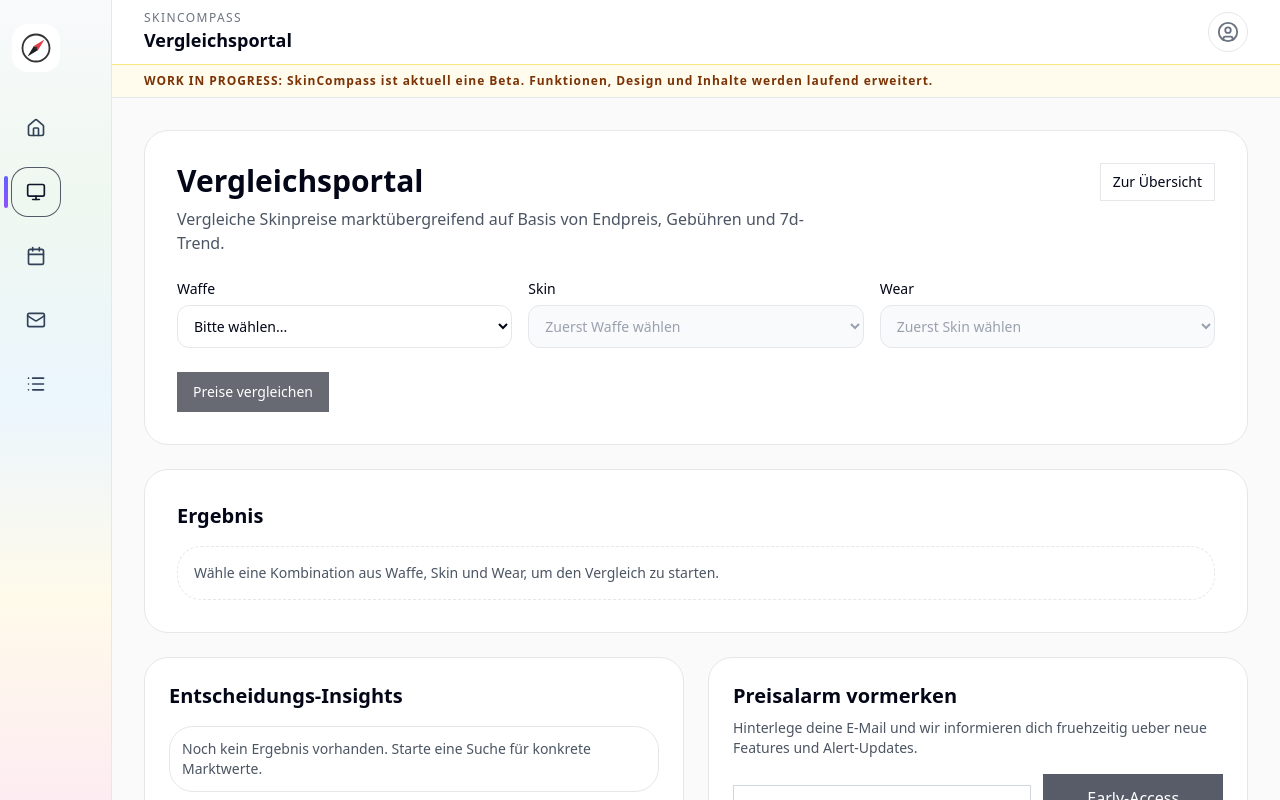
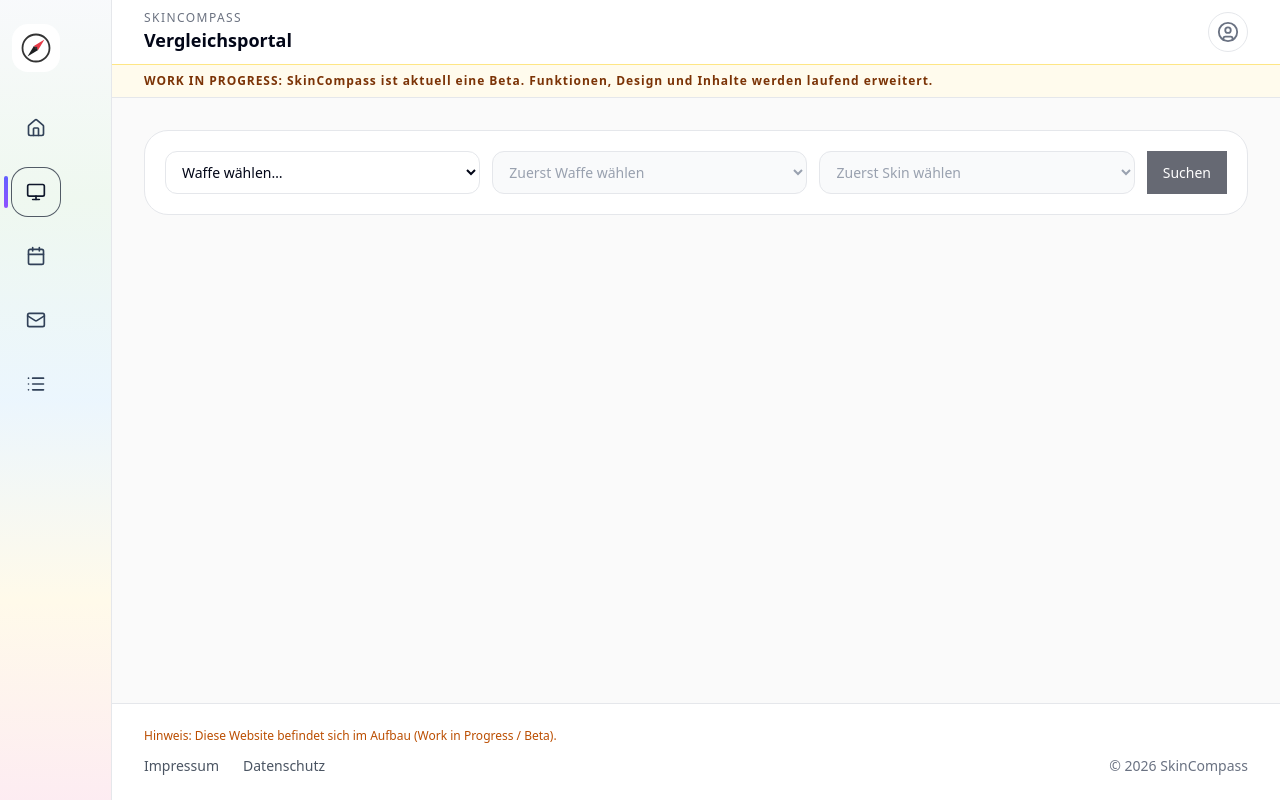
Before and after one commit to EarlymanAF/SkinCompass, a Next.js app: page /compare in a window 1280 px wide. Shown: the top 800 px of the page. Built offline with nearby package versions, Linux system fonts and the light colour scheme.

Commit message:
feat: simplify compare page and add interactive roadmap timeline

```diff
--- a/app/compare/page.tsx
+++ b/app/compare/page.tsx
@@ -1,10 +1,6 @@
 "use client";
 
 import React, { useEffect, useMemo, useState } from "react";
-import Link from "next/link";
-import Image from "next/image";
-import EmailSignup from "@/components/EmailSignup";
-import { BASE_COMPARE_INSIGHTS } from "@/lib/content/compare-insights";
 import { WEARS, WEAR_LABEL_DE, type WearEN } from "@/data/wears";
 import weapons from "@/data/weapons.json";
 import { stripWeaponPrefix } from "@/lib/skin-utils";
@@ -25,14 +21,22 @@ type ApiSkin = {
   image?: string | null;
 };
 
-function toMarketHashName(weapon: string, skin: string, wear: WearEN) {
-  const cleanSkin = skin
-    .replace(/\s*\((Factory New|Minimal Wear|Field-Tested|Well-Worn|Battle-Scarred)\)/gi, "")
-    .trim();
+function formatPrice(value: number, currency: string) {
+  try {
+    return new Intl.NumberFormat("de-DE", {
+      style: "currency",
+      currency,
+      maximumFractionDigits: 2,
+    }).format(value);
+  } catch {
+    return `${value.toFixed(2)} ${currency}`;
+  }
+}
 
-  const base = cleanSkin.startsWith(`${weapon} |`) ? cleanSkin : `${weapon} | ${cleanSkin}`;
-  if (base.toLowerCase().includes(wear.toLowerCase())) return base;
-  return `${base} (${wear})`;
+function withSteamSize(url: string) {
+  if (!url.includes("/economy/image/")) return url;
+  if (/\/\d+x\d+$/i.test(url)) return url;
+  return `${url}/512x512`;
 }
 
 export default function ComparePage() {
@@ -72,7 +76,6 @@ export default function ComparePage() {
         const res = await fetch(`/api/steam/skins?${params.toString()}`, { cache: "no-store" });
         if (!res.ok) throw new Error(`API error for weapon ${weapon}: ${res.status}`);
         const data = await res.json();
-
         if (!Array.isArray(data)) {
           setSkinOptions([]);
           return;
@@ -90,13 +93,12 @@ export default function ComparePage() {
 
           const current = meta[display] ?? { wears: new Set<WearEN>(), image: null };
           if (Array.isArray(entry?.wears)) {
-            for (const w of entry.wears) {
-              if ((WEARS as ReadonlyArray<string>).includes(w)) {
-                current.wears.add(w as WearEN);
+            for (const value of entry.wears) {
+              if ((WEARS as ReadonlyArray<string>).includes(value)) {
+                current.wears.add(value as WearEN);
               }
             }
           }
-
           if (!current.image && entry?.image) current.image = entry.image;
           meta[display] = current;
         }
@@ -140,7 +142,6 @@ export default function ComparePage() {
       setSelectedImage(meta.image ?? null);
       return;
     }
-
     setWearOptions(WEARS);
   }, [weapon, skin, skinMeta]);
 
@@ -148,7 +149,6 @@ export default function ComparePage() {
 
   async function fetchPrices() {
     if (!weapon || !skin || !wear) return;
-
     try {
       setHasSearched(true);
       setLoading(true);
@@ -157,17 +157,13 @@ export default function ComparePage() {
 
       const query = new URLSearchParams({ weapon, skin, wear }).toString();
       const res = await fetch(`/api/prices?${query}`, { cache: "no-store" });
-
       if (!res.ok) {
         const errText = await res.text();
         throw new Error(`Fehler beim Laden der Preise: ${errText}`);
       }
 
       const data: unknown = await res.json();
-      const rowsRaw =
-        data && typeof data === "object"
-          ? (data as Record<string, unknown>).rows
-          : undefined;
+      const rowsRaw = data && typeof data === "object" ? (data as Record<string, unknown>).rows : undefined;
       const receivedRows = Array.isArray(rowsRaw) ? (rowsRaw as PriceRow[]) : [];
       const sorted = [...receivedRows].sort((a, b) => a.finalPrice - b.finalPrice);
       setRows(sorted);
@@ -179,177 +175,120 @@ export default function ComparePage() {
     }
   }
 
-  const canSearch = !!weapon && !!skin && !!wear;
-  const bestRow = rows && rows.length > 0 ? rows[0] : null;
-  const secondRow = rows && rows.length > 1 ? rows[1] : null;
-  const spread = bestRow && secondRow ? secondRow.finalPrice - bestRow.finalPrice : null;
-
-  const dynamicInsights = [
-    bestRow
-      ? `Bestes Angebot aktuell: ${bestRow.marketplace} mit ${bestRow.priceLabel ?? `${bestRow.finalPrice.toFixed(2)} ${bestRow.currency}`}.`
-      : "Noch kein Ergebnis vorhanden. Starte eine Suche für konkrete Marktwerte.",
-    spread !== null
-      ? `Preisabstand zwischen Platz 1 und 2: ${spread.toFixed(2)} ${bestRow?.currency ?? "EUR"}.`
-      : "Bei nur einem Angebot fehlt ein direkter Marktvergleich.",
-    rows && rows.length > 0
-      ? "Die Liste ist nach effektivem Endpreis sortiert, inklusive Gebühren und Umrechnung."
-      : "Vergleiche immer Endpreis statt Rohpreis, damit keine versteckten Kosten übersehen werden.",
-  ];
+  const canSearch = Boolean(weapon && skin && wear);
+  const previewImageSrc = selectedImage ? withSteamSize(selectedImage) : null;
 
   return (
-    <main className="mx-auto max-w-7xl space-y-6 px-6 py-8 md:px-8">
-      <section className="rounded-[24px] border border-border bg-surface p-6 shadow-card md:p-8">
-        <div className="flex items-start justify-between gap-6">
-          <div>
-            <h1 className="text-2xl font-semibold text-foreground md:text-3xl">Vergleichsportal</h1>
-            <p className="mt-2 max-w-2xl text-secondary">
-              Vergleiche Skinpreise marktübergreifend auf Basis von Endpreis, Gebühren und 7d-Trend.
-            </p>
-          </div>
-          <Link href="/" className="rounded-button border border-border bg-white px-3 py-2 text-sm text-foreground hover:bg-gray-50">
-            Zur Übersicht
-          </Link>
-        </div>
-
-        <div className="mt-6 grid gap-4 md:grid-cols-3">
-          <div>
-            <label className="block text-sm font-medium text-foreground">Waffe</label>
+    <main className="mx-auto max-w-7xl px-6 py-8 md:px-8">
+      <section className="rounded-[24px] border border-border bg-surface p-4 shadow-card transition duration-200 hover:border-indigo-300 hover:shadow-lg md:p-5">
+        <div className="grid gap-3 md:grid-cols-[1fr_1fr_1fr_auto]">
           <select
-              className="mt-1.5 w-full rounded-xl border border-border bg-white px-3 py-2.5 text-sm"
+            className="w-full rounded-xl border border-border bg-white px-3 py-2.5 text-sm outline-none transition focus:border-indigo-300 focus:ring-2 focus:ring-indigo-200/60"
             value={weapon}
             onChange={(e: React.ChangeEvent<HTMLSelectElement>) => setWeapon(e.target.value)}
           >
-              <option value="">Bitte wählen...</option>
-              {weapons.map((w: string) => (
-                <option key={w} value={w}>
-                  {w}
+            <option value="">Waffe wählen…</option>
+            {weapons.map((weaponName: string) => (
+              <option key={weaponName} value={weaponName}>
+                {weaponName}
               </option>
             ))}
           </select>
-          </div>
 
-          <div>
-            <label className="block text-sm font-medium text-foreground">Skin</label>
           <select
-              className="mt-1.5 w-full rounded-xl border border-border bg-white px-3 py-2.5 text-sm disabled:bg-gray-50 disabled:text-gray-400"
+            className="w-full rounded-xl border border-border bg-white px-3 py-2.5 text-sm outline-none transition disabled:bg-gray-50 disabled:text-gray-400 focus:border-indigo-300 focus:ring-2 focus:ring-indigo-200/60"
             value={skin}
             onChange={(e: React.ChangeEvent<HTMLSelectElement>) => setSkin(e.target.value)}
             disabled={!weapon || loadingSkins}
           >
-              <option value="">{!weapon ? "Zuerst Waffe wählen" : loadingSkins ? "Lade Skins..." : "Bitte wählen..."}</option>
-              {skinOptions.map((s) => (
-                <option key={s} value={s}>
-                  {s}
+            <option value="">{!weapon ? "Zuerst Waffe wählen" : loadingSkins ? "Lade Skins…" : "Skin wählen…"}</option>
+            {skinOptions.map((skinName) => (
+              <option key={skinName} value={skinName}>
+                {skinName}
               </option>
             ))}
           </select>
-          </div>
 
-          <div>
-            <label className="block text-sm font-medium text-foreground">Wear</label>
           <select
-              className="mt-1.5 w-full rounded-xl border border-border bg-white px-3 py-2.5 text-sm disabled:bg-gray-50 disabled:text-gray-400"
+            className="w-full rounded-xl border border-border bg-white px-3 py-2.5 text-sm outline-none transition disabled:bg-gray-50 disabled:text-gray-400 focus:border-indigo-300 focus:ring-2 focus:ring-indigo-200/60"
             value={wear}
             onChange={(e: React.ChangeEvent<HTMLSelectElement>) => setWear(e.target.value as WearEN)}
             disabled={!skin}
           >
-              <option value="">{!skin ? "Zuerst Skin wählen" : "Bitte wählen..."}</option>
-              {wearsForSelection.map((w) => (
-                <option key={w} value={w}>
-                  {WEAR_LABEL_DE[w]}
+            <option value="">{!skin ? "Zuerst Skin wählen" : "Wear wählen…"}</option>
+            {wearsForSelection.map((value) => (
+              <option key={value} value={value}>
+                {WEAR_LABEL_DE[value]}
               </option>
             ))}
           </select>
-          </div>
-        </div>
 
           <button
             onClick={fetchPrices}
             disabled={!canSearch || loading}
-          className="mt-6 inline-flex rounded-button bg-foreground px-4 py-2.5 text-sm font-medium text-white disabled:opacity-60"
+            className="rounded-button bg-foreground px-4 py-2.5 text-sm font-medium text-white transition hover:opacity-90 disabled:opacity-60"
           >
-          {loading ? "Preise werden geladen..." : "Preise vergleichen"}
+            {loading ? "Lädt…" : "Suchen"}
           </button>
+        </div>
       </section>
 
-      <section className="rounded-[24px] border border-border bg-surface p-6 shadow-card md:p-8">
-        <div className="flex items-center justify-between gap-4">
-          <h2 className="text-xl font-semibold text-foreground">Ergebnis</h2>
-          {rows && rows.length > 0 && (
-            <span className="rounded-full bg-indigo-100 px-3 py-1 text-xs font-medium text-indigo-700">
-              {rows.length} Marktplätze gefunden
-            </span>
-          )}
-        </div>
-
-        {!hasSearched && (
-          <p className="mt-4 rounded-[24px] border border-dashed border-border bg-white/60 px-4 py-4 text-sm text-secondary">
-            Wähle eine Kombination aus Waffe, Skin und Wear, um den Vergleich zu starten.
-          </p>
-        )}
-
+      {hasSearched && (
+        <section className="mt-6 rounded-[24px] border border-border bg-surface p-6 shadow-card">
           {loading && (
-          <p className="mt-4 rounded-[24px] border border-border bg-white px-4 py-4 text-sm text-secondary">
-            Marktdaten werden geladen und nach Endpreis sortiert...
+            <p className="rounded-2xl border border-border bg-white px-4 py-4 text-sm text-secondary">
+              Marktdaten werden geladen…
             </p>
           )}
 
           {error && (
-          <p className="mt-4 rounded-[24px] border border-rose-300 bg-rose-50 px-4 py-4 text-sm text-rose-800">{error}</p>
+            <p className="rounded-2xl border border-rose-300 bg-rose-50 px-4 py-4 text-sm text-rose-800">{error}</p>
           )}
 
           {!loading && !error && rows && rows.length === 0 && (
-          <p className="mt-4 rounded-[24px] border border-border bg-white px-4 py-4 text-sm text-secondary">
+            <p className="rounded-2xl border border-border bg-white px-4 py-4 text-sm text-secondary">
               Für diese Kombination wurden aktuell keine Preise gefunden.
             </p>
           )}
 
           {!loading && !error && rows && rows.length > 0 && (
-          <div className="mt-5 space-y-4">
-            <div className="flex items-center gap-4 rounded-[24px] border border-border bg-white p-4">
-              <div className="grid h-24 w-40 place-items-center overflow-hidden rounded-[24px] bg-gray-50">
-                {skin && wear && (
-                  <Image
-                    src={
-                      selectedImage
-                        ? selectedImage
-                        : `/api/steam/icon?name=${encodeURIComponent(
-                            toMarketHashName(weapon, skin, wear as WearEN)
-                          )}&size=256x256`
-                    }
+            <div className="space-y-4">
+              {previewImageSrc && (
+                <div className="flex h-44 items-center justify-center overflow-hidden rounded-2xl border border-border bg-gray-50 p-3">
+                  <img
+                    src={previewImageSrc}
                     alt={`${weapon} | ${skin} (${wear})`}
-                    width={256}
-                    height={256}
-                    className="h-full w-full object-contain"
-                    unoptimized={!selectedImage || !selectedImage.startsWith("/")}
+                    className="max-h-full max-w-full object-contain object-center"
+                    loading="eager"
+                    decoding="async"
                   />
+                </div>
               )}
-              </div>
-              <div>
-                <p className="text-sm text-muted">Auswahl</p>
-                <p className="font-semibold text-foreground">{weapon}</p>
-                <p className="text-sm text-secondary">
-                  {skin} • {wear ? WEAR_LABEL_DE[wear as WearEN] : ""}
-                </p>
-              </div>
-            </div>
 
-            <div className="overflow-x-auto rounded-[24px] border border-border bg-white">
+              <div className="overflow-x-auto rounded-2xl border border-border bg-white">
                 <table className="min-w-full text-sm">
-                <thead className="sticky top-0 z-10 bg-gray-50 text-left text-gray-600">
+                  <thead className="bg-gray-50 text-left text-gray-600">
                     <tr>
-                    <th scope="col" className="px-5 py-3 font-medium">Marktplatz</th>
-                    <th scope="col" className="px-5 py-3 font-medium">Gebühr</th>
-                    <th scope="col" className="px-5 py-3 font-medium">Endpreis</th>
-                    <th scope="col" className="px-5 py-3 font-medium">Trend (7d)</th>
-                    <th scope="col" className="px-5 py-3 font-medium">Aktion</th>
+                      <th scope="col" className="px-5 py-3 font-medium">
+                        Marktplatz
+                      </th>
+                      <th scope="col" className="px-5 py-3 font-medium">
+                        Gebühr
+                      </th>
+                      <th scope="col" className="px-5 py-3 font-medium">
+                        Endpreis
+                      </th>
+                      <th scope="col" className="px-5 py-3 font-medium">
+                        Trend (7d)
+                      </th>
+                      <th scope="col" className="px-5 py-3 font-medium">
+                        Aktion
+                      </th>
                     </tr>
                   </thead>
                   <tbody className="divide-y divide-gray-100">
-                  {rows.map((row, index) => {
-                    const up = row.trend7d.startsWith("+");
-                    return (
-                      <tr key={row.marketplace} className="hover:bg-gray-50/80">
+                    {rows.map((row, index) => (
+                      <tr key={`${row.marketplace}-${index}`} className="hover:bg-gray-50/70">
                         <td className="px-5 py-3 text-foreground">
                           <div className="flex items-center gap-2">
                             <span>{row.marketplace}</span>
@@ -362,11 +301,9 @@ export default function ComparePage() {
                         </td>
                         <td className="px-5 py-3 text-secondary">{row.fee}</td>
                         <td className="px-5 py-3 font-semibold text-foreground">
-                          {row.priceLabel ? row.priceLabel : `${row.finalPrice.toFixed(2)} ${row.currency}`}
+                          {row.priceLabel ? row.priceLabel : formatPrice(row.finalPrice, row.currency)}
                         </td>
-                        <td className={`px-5 py-3 font-medium ${up ? "text-emerald-600" : "text-rose-600"}`}>
-                          {row.trend7d}
-                        </td>
+                        <td className="px-5 py-3 font-medium text-secondary">{row.trend7d}</td>
                         <td className="px-5 py-3">
                           <a
                             href={row.url}
@@ -378,42 +315,14 @@ export default function ComparePage() {
                           </a>
                         </td>
                       </tr>
-                    );
-                  })}
+                    ))}
                   </tbody>
                 </table>
               </div>
             </div>
           )}
         </section>
-
-      <section className="grid gap-6 lg:grid-cols-2">
-        <article className="rounded-[24px] border border-border bg-surface p-6 shadow-card">
-          <h2 className="text-xl font-semibold text-foreground">Entscheidungs-Insights</h2>
-          <div className="mt-4 space-y-3">
-            {dynamicInsights.map((insight) => (
-              <p key={insight} className="rounded-[24px] border border-border bg-white/80 p-3 text-sm text-secondary">
-                {insight}
-              </p>
-            ))}
-            {BASE_COMPARE_INSIGHTS.map((insight) => (
-              <p key={insight.id} className="rounded-[24px] border border-border bg-white/80 p-3 text-sm text-secondary">
-                <span className="font-medium text-foreground">{insight.title}:</span> {insight.description}
-              </p>
-            ))}
-          </div>
-        </article>
-
-        <article className="rounded-[24px] border border-border bg-surface p-6 shadow-card">
-          <h2 className="text-xl font-semibold text-foreground">Preisalarm vormerken</h2>
-          <p className="mt-2 text-sm text-secondary">
-            Hinterlege deine E-Mail und wir informieren dich fruehzeitig ueber neue Features und Alert-Updates.
-          </p>
-          <div className="mt-4">
-            <EmailSignup />
-          </div>
-        </article>
-      </section>
+      )}
     </main>
   );
 }
```
Also changed, not shown: app/calendar/page.tsx (+109 -7 lines). Lines whose indentation alone changed are shown as unchanged.
